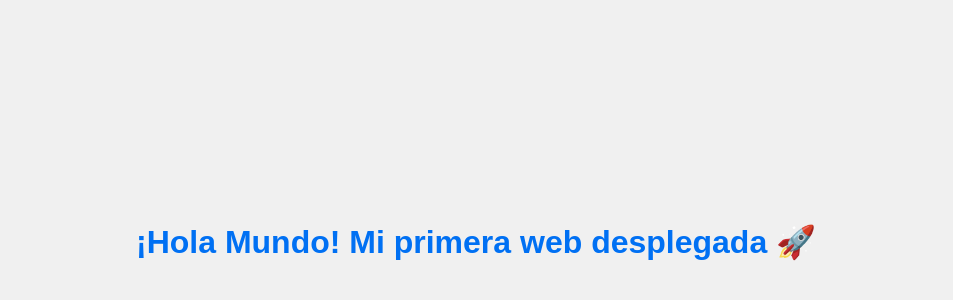
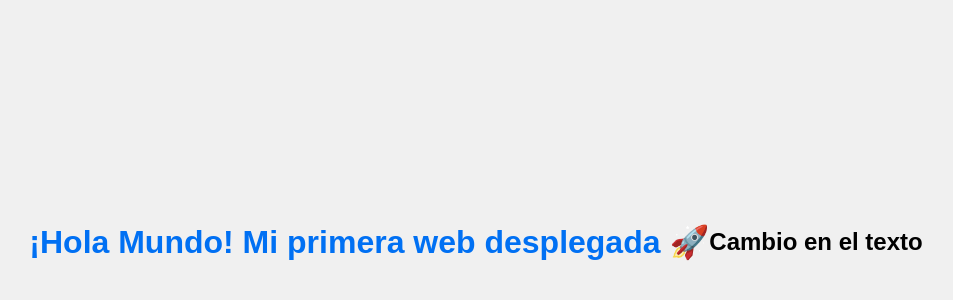
Before and after one commit to santiagost/landing-test, a plain HTML site: page index.html in a window 1280 px wide. Shown: the part 166-466 px from the top of the page, without its empty margins (164-1117 px from the left). Drawn offline with Linux system fonts and the light colour scheme.

Commit message:
cambio en el texto

```diff
--- a/index.html
+++ b/index.html
@@ -11,5 +11,6 @@
 </head>
 <body>
     <h1>¡Hola Mundo! Mi primera web desplegada 🚀</h1>
+    <h2>Cambio en el texto</h2>
 </body>
 </html>
```
